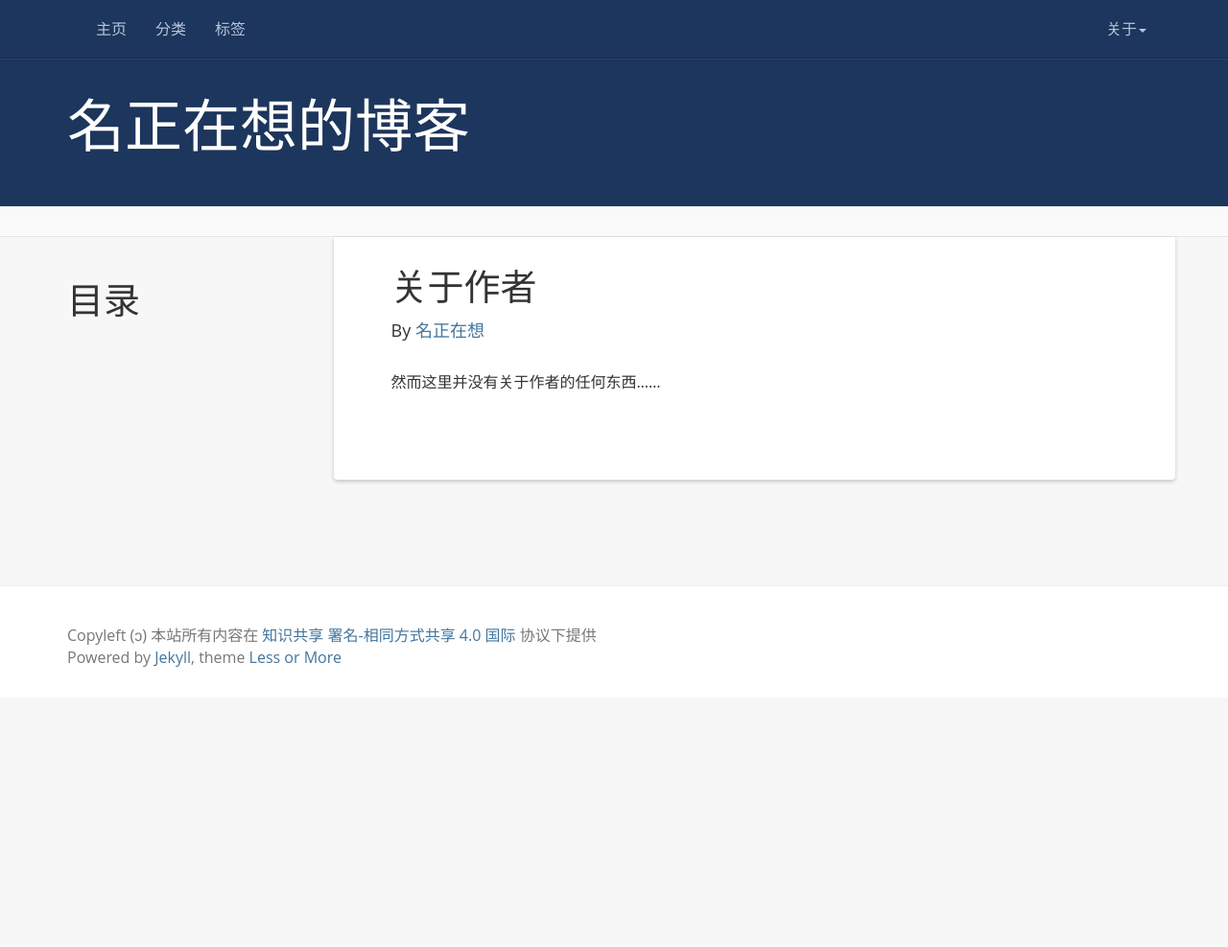
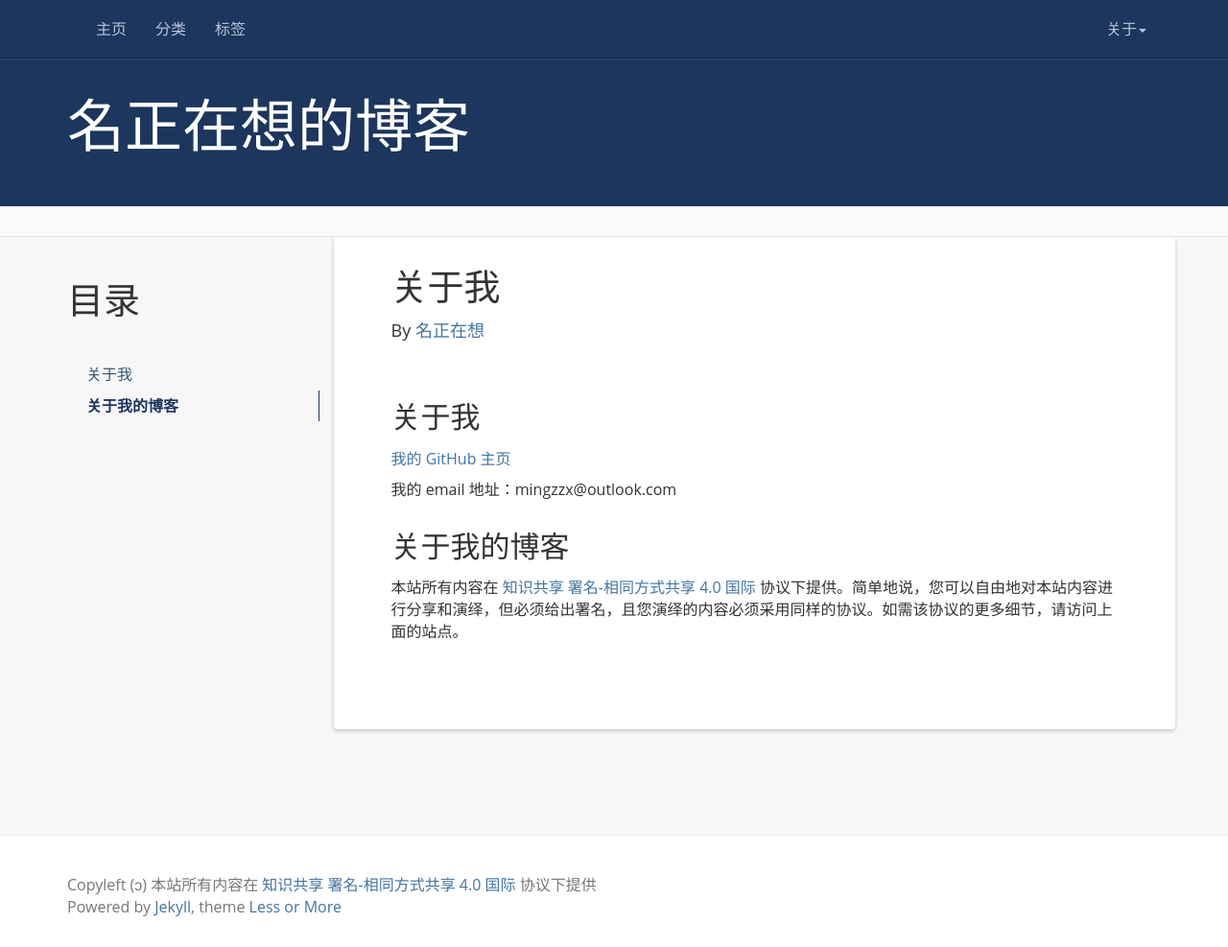
Before and after one commit to Morimiue/mzzx.github.io, a Jekyll site: the page built from about.md, in a window 1280 px wide and 987 px high. Shown: the whole window at 96% size. Built offline with Jekyll 4.4.1, drawn with Linux system fonts in a browser that asks for light colours; nearby versions of some CDN libraries.

Commit message:
update about

```diff
--- a/_includes/header.html
+++ b/_includes/header.html
@@ -28,12 +28,11 @@
         <li class="dropdown">
           <a href="#" class="dropdown-toggle" data-toggle="dropdown">关于<b class="caret"></b></a>
           <ul class="dropdown-menu">
-            <li><a rel="nofollow" target="_blank" href="{{site.github}}">Github</a></li>
-            <li><a rel="nofollow" target="_blank" href="{{ '/about' | prepend: site.baseurl }}">关于作者</a></li>
+            <li><a rel="nofollow" target="_blank" href="{{ '/about' | prepend: site.baseurl }}">关于我</a></li>
             <li><a rel="nofollow" href="{{ '/reference' | prepend: site.baseurl }}">推荐博客</a></li>
             <li><a href="{{ '/feed.xml' | prepend: site.baseurl }}">RSS订阅</a></li>
             <li class="divider"></li>
-            <li><a rel="nofollow" target="_blank" href="https://github.com/mzzx/mzzx.github.io">本项目</a></li>
+            <li><a rel="nofollow" target="_blank" href="https://github.com/mzzx/mzzx.github.io">本站源码</a></li>
           </ul>
         </li>
       </ul>
--- a/about.md
+++ b/about.md
@@ -1,6 +1,6 @@
 ---
 layout: post
-title: 关于作者
+title: 关于我
 permalink: /about/
 ---
 
@@ -8,4 +8,12 @@ permalink: /about/
 {:toc}
 
 
-然而这里并没有关于作者的任何东西……
+## 关于我
+
+[我的 GitHub 主页](https://github.com/mzzx/)
+
+我的 email 地址：mingzzx@outlook.com
+
+## 关于我的博客
+
+本站所有内容在 [知识共享 署名-相同方式共享 4.0 国际](https://creativecommons.org/licenses/by-sa/4.0/deed.zh) 协议下提供。简单地说，您可以自由地对本站内容进行分享和演绎，但必须给出署名，且您演绎的内容必须采用同样的协议。如需该协议的更多细节，请访问上面的站点。
```
